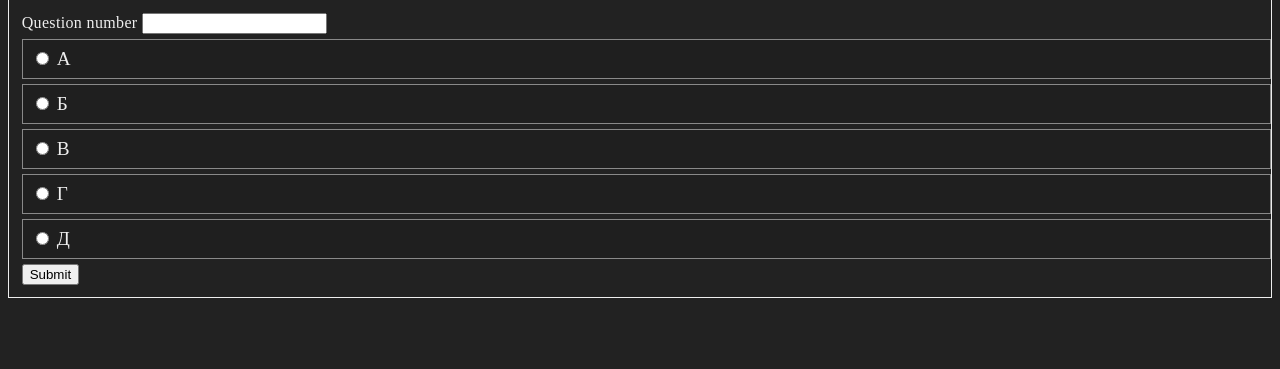
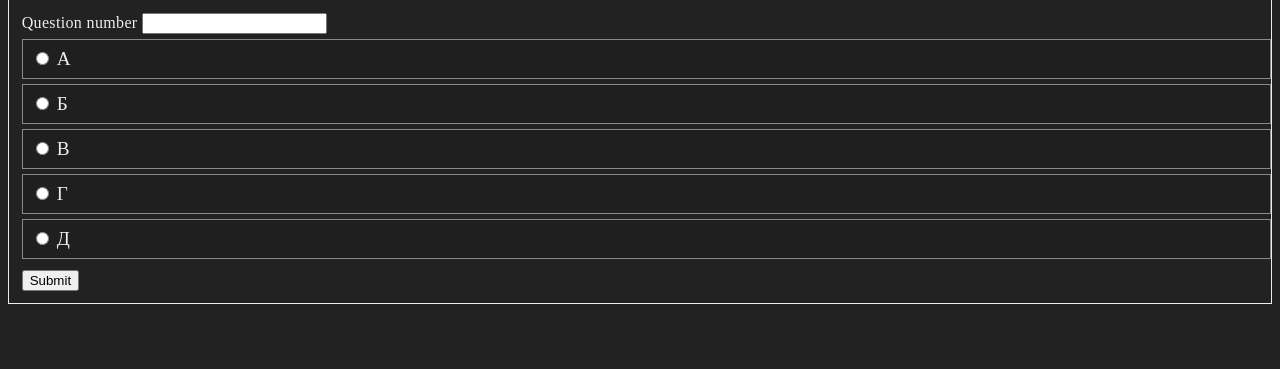
Before and after one commit to Igor4er/histscaff, a Flask app: page /send in a window 1280 px wide. Shown: the part 220-589 px from the top of the page. Run offline with Flask 3, Linux system fonts and the light colour scheme.

Commit message:
added gap b/w letter and submit btn

```diff
--- a/templates/send.html
+++ b/templates/send.html
@@ -78,6 +78,9 @@
             padding: 0;
             margin: 0;
         }
+        .btnmt {
+            margin-top: 6px;
+        }
     </style>
     <script>
         function srr(letter) {
@@ -122,7 +125,7 @@
                 <input type="radio" name="letter" value="E" id="e">
                 <label for="e">Д</label>
             </div>
-            <input type="submit" value="Submit">
+            <input type="submit" value="Submit" class="btnmt">
         </form>
     </div>
     {% with messages = get_flashed_messages(with_categories=true) %}
```
